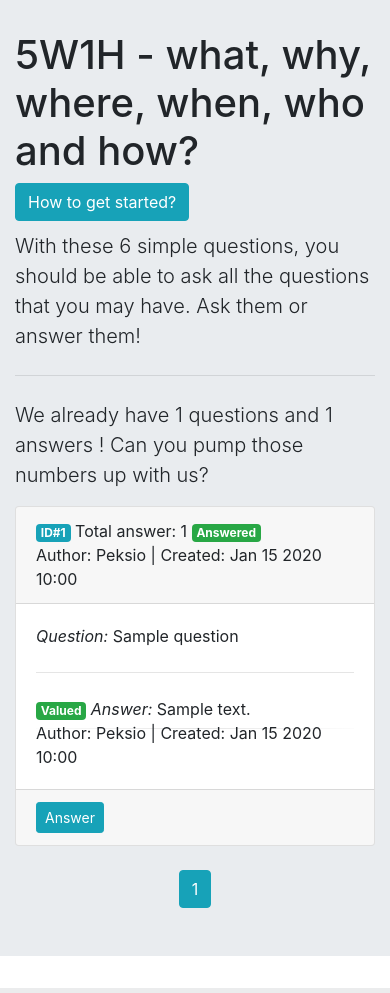
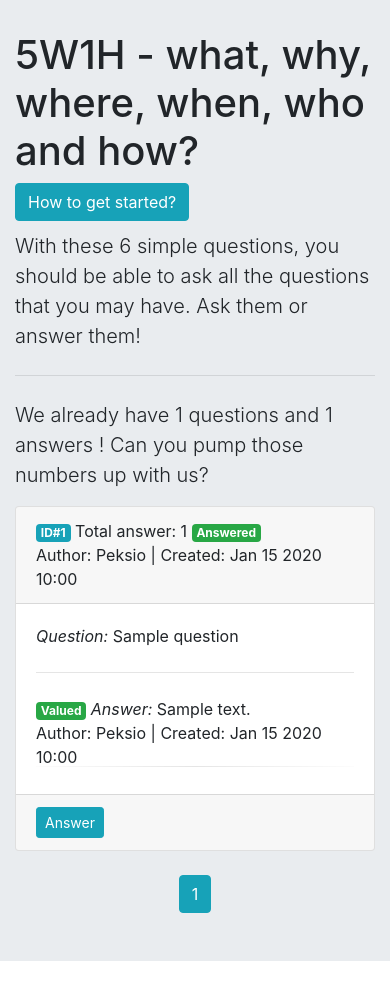
Before and after one commit to m-niemiec/5w1h, a Django app: page / in a window 390 px wide. Shown: the part 57-1050 px from the top of the page. Run offline with Django 3.2, Linux system fonts and the light colour scheme; data comes from the database, SQL or seed files in the repository; tables that the repository leaves empty hold one stand-in row (values such as "Sample post"); parts of the project's set-up code (start-up, migrations or seed data) failed here and were passed over; some libraries are stand-ins or nearby versions.

Commit message:
Fixes for RWD

```diff
--- a/main/templates/main/loginuser.html
+++ b/main/templates/main/loginuser.html
@@ -19,7 +19,7 @@
         <center><div class="alert alert-danger" role="alert">{{ error }}</div></center>
     {% endif %}
     <div class="row">
-        <div class="col-md-6 offset-3">
+        <div class="col-md-6">
             <h1>Login:</h1><br>
             <form method="post">
                 {% csrf_token %}
--- a/main/templates/main/signupuser.html
+++ b/main/templates/main/signupuser.html
@@ -19,7 +19,7 @@
         <center><div class="alert alert-danger" role="alert">{{ error }}</div></center>
     {% endif %}
     <div class="row">
-        <div class="col-md-6 offset-3">
+        <div class="col-md-6">
             <h1>Sign Up:</h1><br>
             <form method="post">
                 {% csrf_token %}
--- a/static/css/style.css
+++ b/static/css/style.css
@@ -1,3 +1,8 @@
+@media only screen and (max-width: 815px) {
+     hr.style-two {
+         margin: 45px 0px 7px !Important;
+    }
+}
 .pagination > li > a
 {
     background-color: white;
@@ -34,7 +39,7 @@ hr.large { margin: 24px 0px; }
 hr.style-two {
     border: 0;
     height: 1px;
-    margin: 7px 0px;
+    margin: 7px 0px 7px;
     background-image: linear-gradient(to right, rgba(0, 0, 0, 0.01), rgba(0, 0, 0, 0.1), rgba(0, 0, 0, 0.01));
 }
 
```
